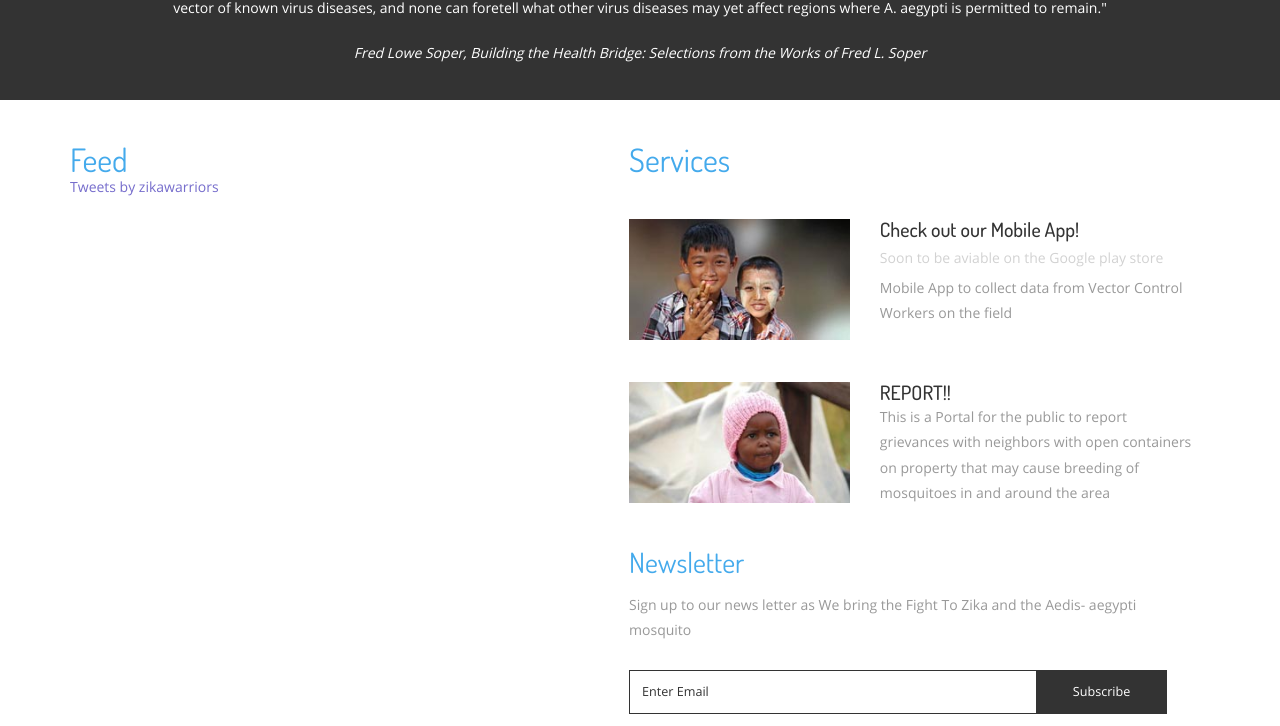
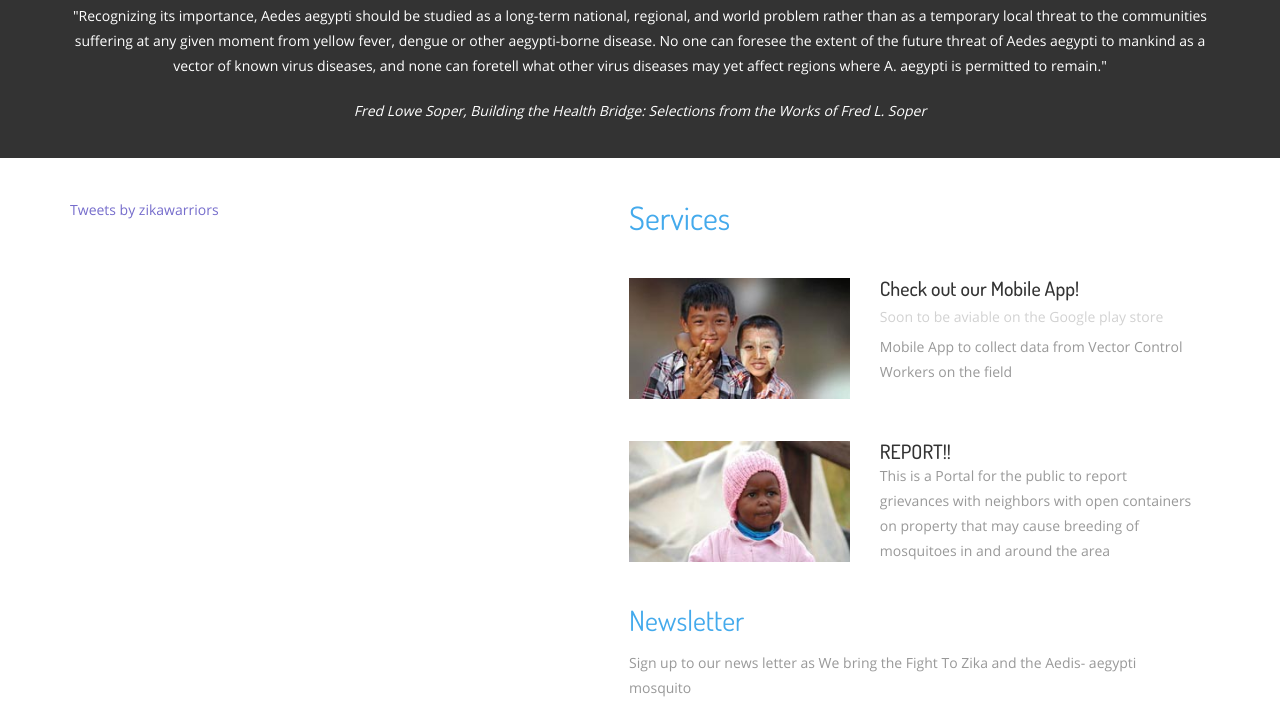
Before and after one commit to helium876/ZikaJA, a plain HTML site: page index.html in a window 1280 px wide. Shown: the part 1572-2298 px from the top of the page. Drawn offline with Linux system fonts and the light colour scheme.

Commit message:
fogging bugs

```diff
--- a/index.html
+++ b/index.html
@@ -180,7 +180,7 @@
     <div class="bottom-grids">
     	 <div class="container">
     		 <div class="col-md-5 bottom-left-grid">
-    			 <h3>Feed</h3>
+    			 <!-- <h3>Feed</h3> -->
     			 <a class="twitter-timeline" href="https://twitter.com/zikawarriors">Tweets by zikawarriors</a> <script async src="//platform.twitter.com/widgets.js" charset="utf-8"></script>
     		</div>
     		 <div class="col-md-7 bottom-right-grid">
```
Also changed, not shown: images/m2.jpg.
